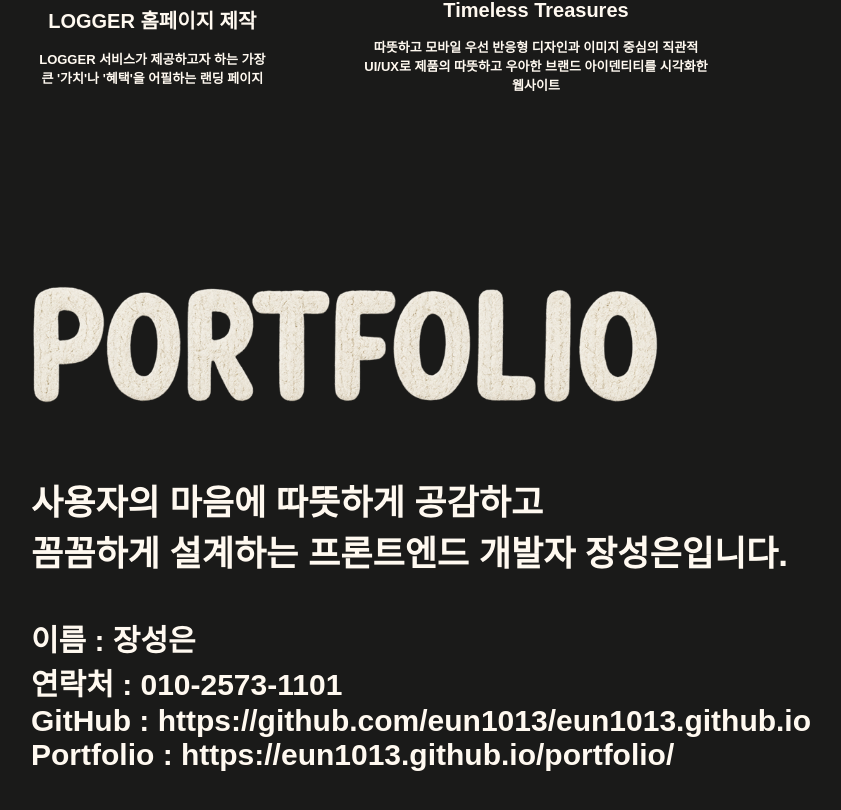
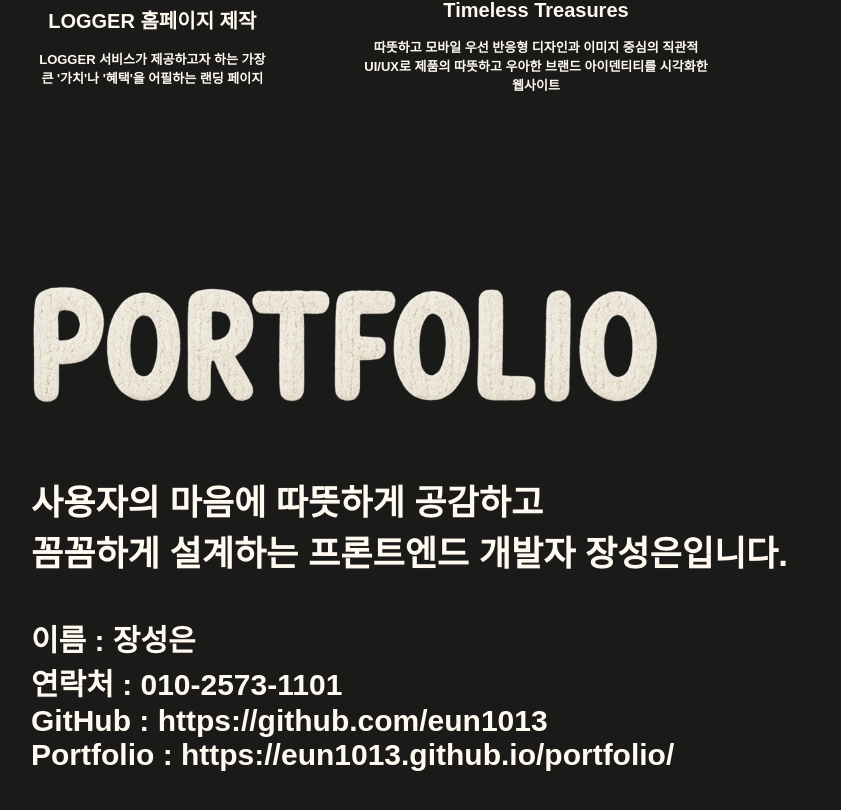
Before and after one commit to eun1013/portfolio, a React (Create React App) app: page / in a window 1280 px wide. Shown: the part 8396-9206 px from the top of the page, without its empty margins (104-945 px from the left). Built offline with nearby package versions, Linux system fonts and the light colour scheme; a web font is replaced by a local one.

Commit message:
최종 수정

```diff
--- a/src/Components/Close.js
+++ b/src/Components/Close.js
@@ -10,8 +10,8 @@ const Close = () => {
             <ul>
                 <li>이름 : 장성은</li>
                 <li>연락처 : 010-2573-1101</li>
-                <li>GitHub : https://github.com/eun1013/eun1013.github.io</li>
-                <li>Portfolio : https://eun1013.github.io/portfolio/</li>
+                <li><a href="https://github.com/eun1013" target="_blank">GitHub : https://github.com/eun1013</a></li>
+                <li><a href="https://eun1013.github.io/portfolio/" target="_blank">Portfolio : https://eun1013.github.io/portfolio/</a></li>
             </ul>
         </div>
     );
```
Also changed, not shown: 1 other file (tests, documents, lock files or other folders).
